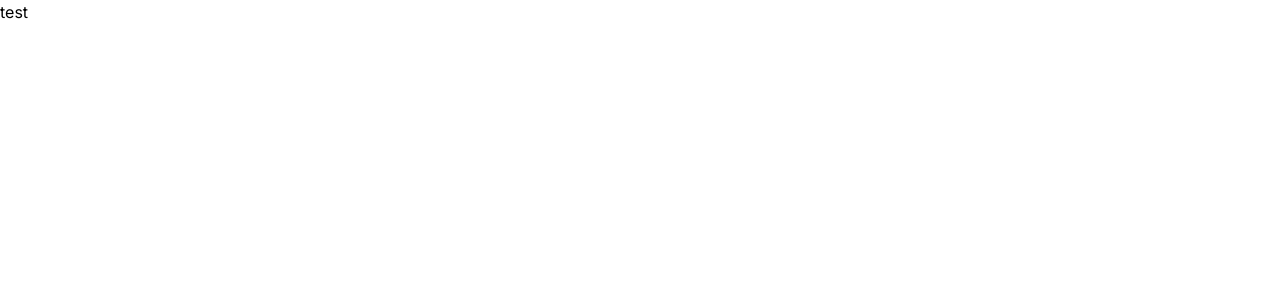
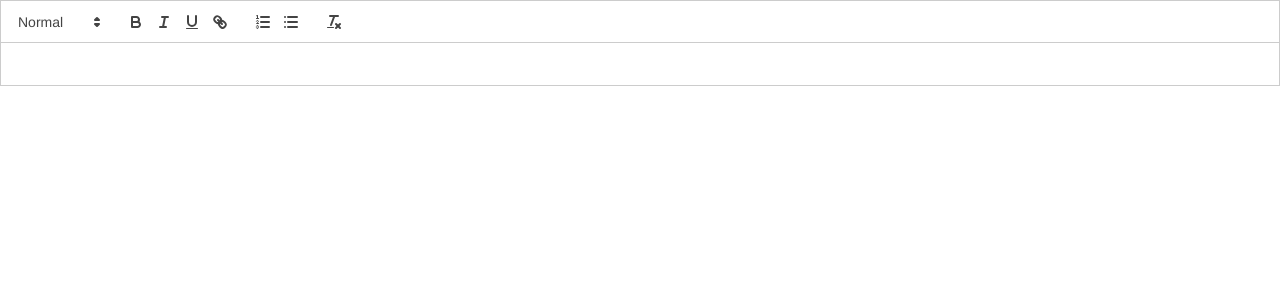
Before and after one commit to h-yabi2/react-quill, a Next.js app: page / in a window 1280 px wide. Shown: the top 300 px of the page. Built offline with nearby package versions, Linux system fonts and the light colour scheme.

Commit message:
MyComponent 追加

```diff
--- /dev/null
+++ b/app/components/MyComponent.tsx
@@ -0,0 +1,13 @@
+"use client";
+
+import React, { useState } from "react";
+import ReactQuill from "react-quill";
+import "react-quill/dist/quill.snow.css";
+
+function MyComponent() {
+  const [value, setValue] = useState("");
+
+  return <ReactQuill theme="snow" value={value} onChange={setValue} />;
+}
+
+export default MyComponent;
--- a/app/page.tsx
+++ b/app/page.tsx
@@ -1,3 +1,9 @@
+import MyComponent from "@/app/components/MyComponent";
+
 export default function Home() {
-  return <main className="">test</main>;
+  return (
+    <main className="">
+      <MyComponent />
+    </main>
+  );
 }
```
